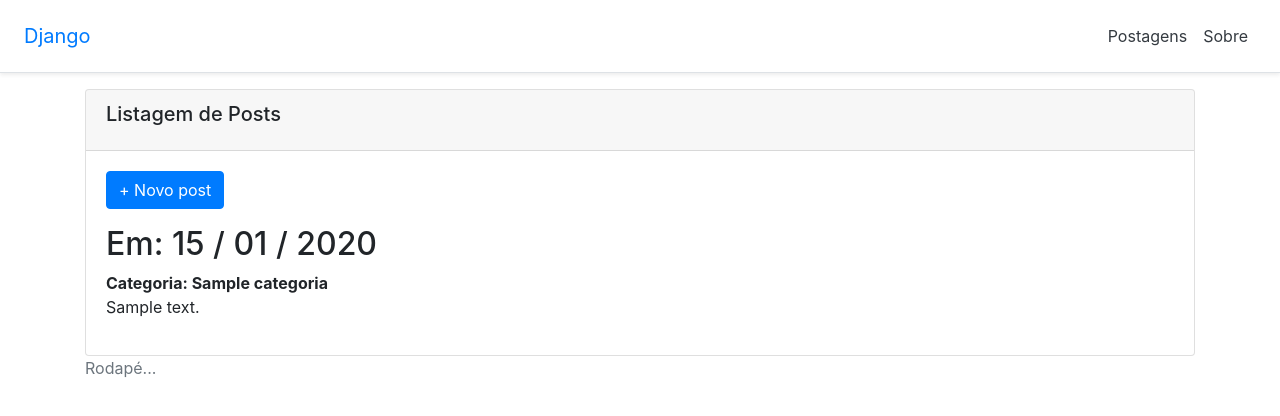
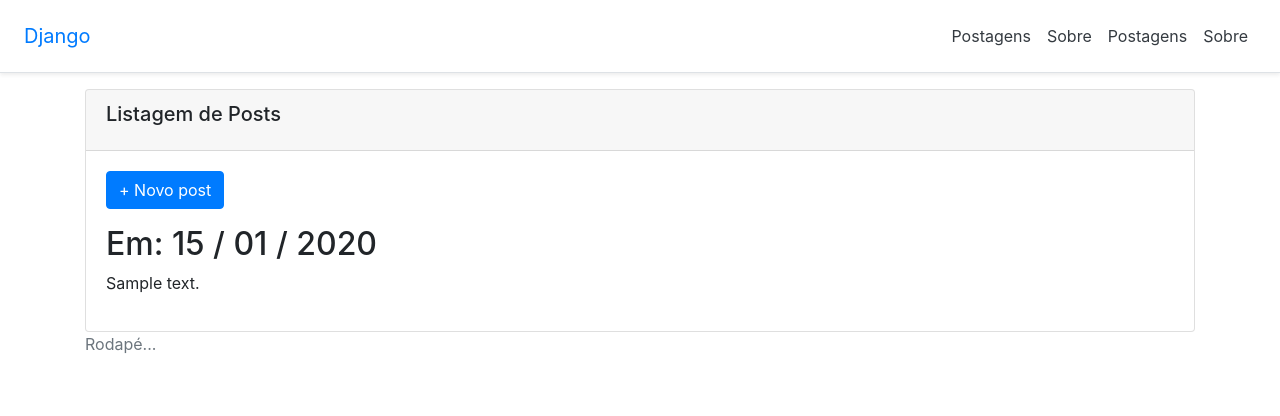
Before and after one commit to davyfelipee/django-blog, a Django app: template templates/post/post_list.html in a window 1280 px wide. Shown: the top 416 px of the page. Run offline with Django 4.2, Linux system fonts and the light colour scheme; the template is opened without the code that fills it: most values are stand-ins (such as "Sample title", 1, 10 or a date in 2020); some libraries are stand-ins or nearby versions.

Commit message:
READ - CRUD Básico

```diff
--- a/blog/urls.py
+++ b/blog/urls.py
@@ -1,4 +1,5 @@
 from django.urls import path
+from blog.views import index, ola, post_show, PostDetailView, get_all_posts, get_post, PostCreateView, create_post
 from blog.views import index, ola, post_show, PostDetailView, get_all_posts, get_post, PostCreateView, create_post, PostListView, SobreTemplateView
 
 urlpatterns = [
@@ -12,6 +13,7 @@ urlpatterns = [
     path('api/posts/<int:post_id>', get_post, name="post_data"),
     path('post/add', PostCreateView.as_view(), name="post_add"),
     path('api/post/add', create_post, name="create_post_data"),
+]
     path('posts', PostListView.as_view(), name="posts_all"),
     path('about-us',
         SobreTemplateView.as_view(),
--- a/templates/_layout1.html
+++ b/templates/_layout1.html
@@ -25,6 +25,8 @@ com o mesmo conteúdo original herdado de _base.html
             <h5 class="my-0 mr-md-auto font-weight-normal">
                 <a href="{% url 'index' %}">Django</a>
             </h5>
+            <a class="p-2 text-dark" href="{% url 'posts_all' %}">Postagens</a>
+            <a class="p-2 text-dark" href="{% url 'about_page' %}">Sobre</a>
             <a class="p-2 text-dark" href="{% url 'posts_all' %}">Postagens</a>
             <a class="p-2 text-dark" href="{% url 'about_page' %}">Sobre</a>
         </div>
--- a/templates/post/post_list.html
+++ b/templates/post/post_list.html
@@ -12,9 +12,6 @@
         {% for post in posts %}
         <article>
             <h2>Em: {{ post.pub_date|date:"d / m / Y" }}</h2>
-            {% if post.categoria %}
-                <span style="font-weight: bold;">Categoria: {{ post.categoria }}</span>
-            {% endif %}
             <p>{{ post.body_text }}</p>
         </article>
         {% endfor %}
```
Also changed, not shown: blog/views.py (+4 -22 lines).
